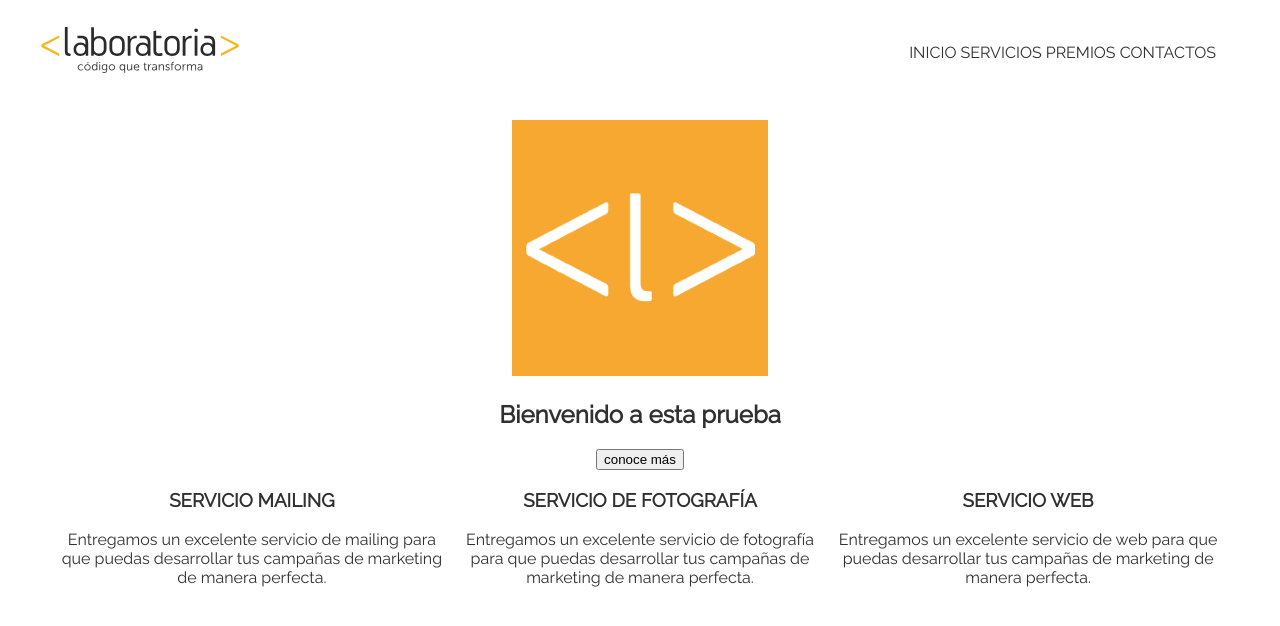
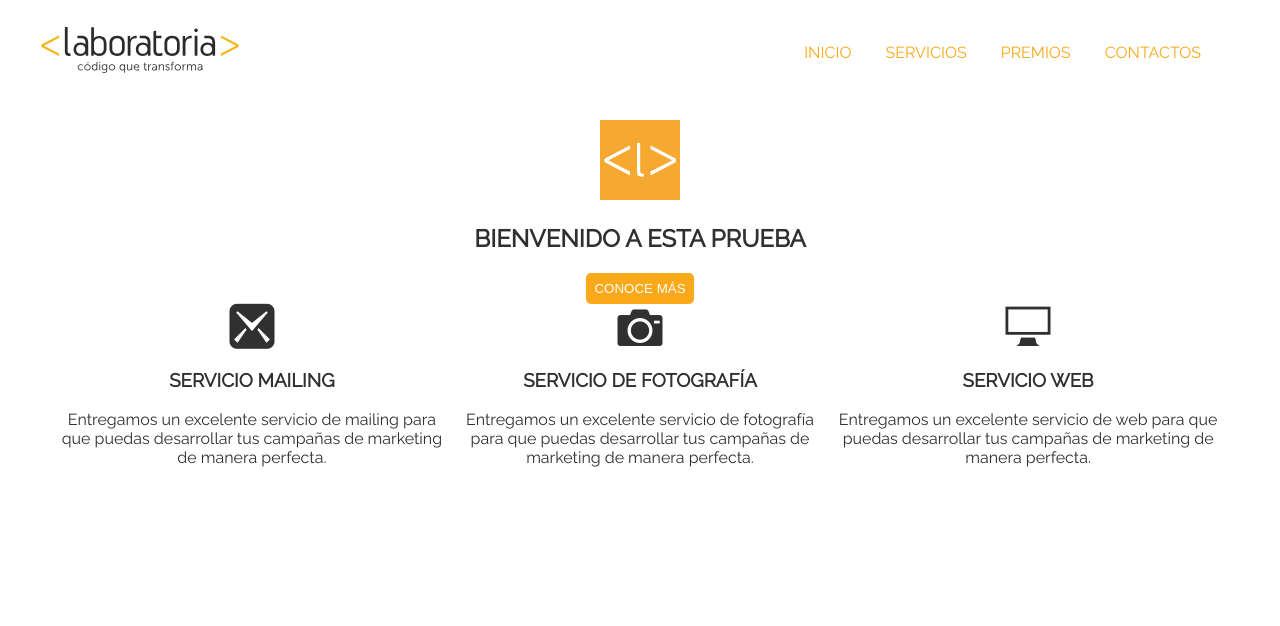
Before and after one commit to Lizncq/seminar-css, a plain HTML site: page index.html in a window 1280 px wide. Drawn offline with Linux system fonts and the light colour scheme; files whose address does not match are found by name.

Commit message:
actualizando css

```diff
--- a/assets/icomoon/style.css
+++ b/assets/icomoon/style.css
@@ -33,3 +33,9 @@
 .icon-mail3:before {
   content: "\ea85";
 }
+
+footer {
+  text-align: center;
+  color: white;
+  background-color: #fff;
+}
--- a/css/main.css
+++ b/css/main.css
@@ -53,3 +53,34 @@ div {
   display: inline-block;
   width: 30%;
 }
+
+span {
+  font-size: 45px;
+}
+
+body section:last-child {
+  margin: 30px 50px 0px 50px;
+}
+/*element.style {
+  margin-top:
+}*/
+
+img[alt="laboratoria"] {
+  width: 80px;
+}
+
+button {
+  background-color: #f9a91a;
+  padding: 8px;
+  border: 0;
+  color: #fff;
+  border-radius: 5px;
+}
+
+.box-header ul li {
+  margin: 0px 15px;
+}
+
+span:hover, .box-header ul li{
+  color: #f9a91a;
+}
--- a/index.html
+++ b/index.html
@@ -25,26 +25,29 @@
       <figure>
         <img src="assets/imgs/square-laboratoria.png" alt="laboratoria">
       </figure>
-      <h1>Bienvenido a esta prueba</h1>
-      <button>conoce más</button>
+      <h1>BIENVENIDO A ESTA PRUEBA</h1>
+      <button>CONOCE MÁS</button>
       </section>
       <section>
         <div>
-          <span></span>
+          <span class="icon-mail3"></span>
           <h3 class="text-uppercase">SERVICIO MAILING</h3>
           <p>Entregamos un excelente servicio de mailing para que puedas desarrollar tus campañas de marketing de manera perfecta.</p>
         </div>
         <div>
-          <span></span>
+          <span class="icon-camera"></span>
           <h3 class="text-uppercase">SERVICIO DE FOTOGRAFÍA</h3>
           <p>Entregamos un excelente servicio de fotografía para que puedas desarrollar tus campañas de marketing de manera perfecta.</p>
         </div>
         <div>
-          <span></span>
+          <span class="icon-display"></span>
           <h3 class="text-uppercase">SERVICIO WEB</h3>
           <p>Entregamos un excelente servicio de web para que puedas desarrollar tus campañas de marketing de manera perfecta.</p>
         </div>
       </section>
+      <footer>
+        <p>laboratoria</p>
+      </footer>
   </body>
 </html>
 <!--div*3>span+h3+p*/-->
```
